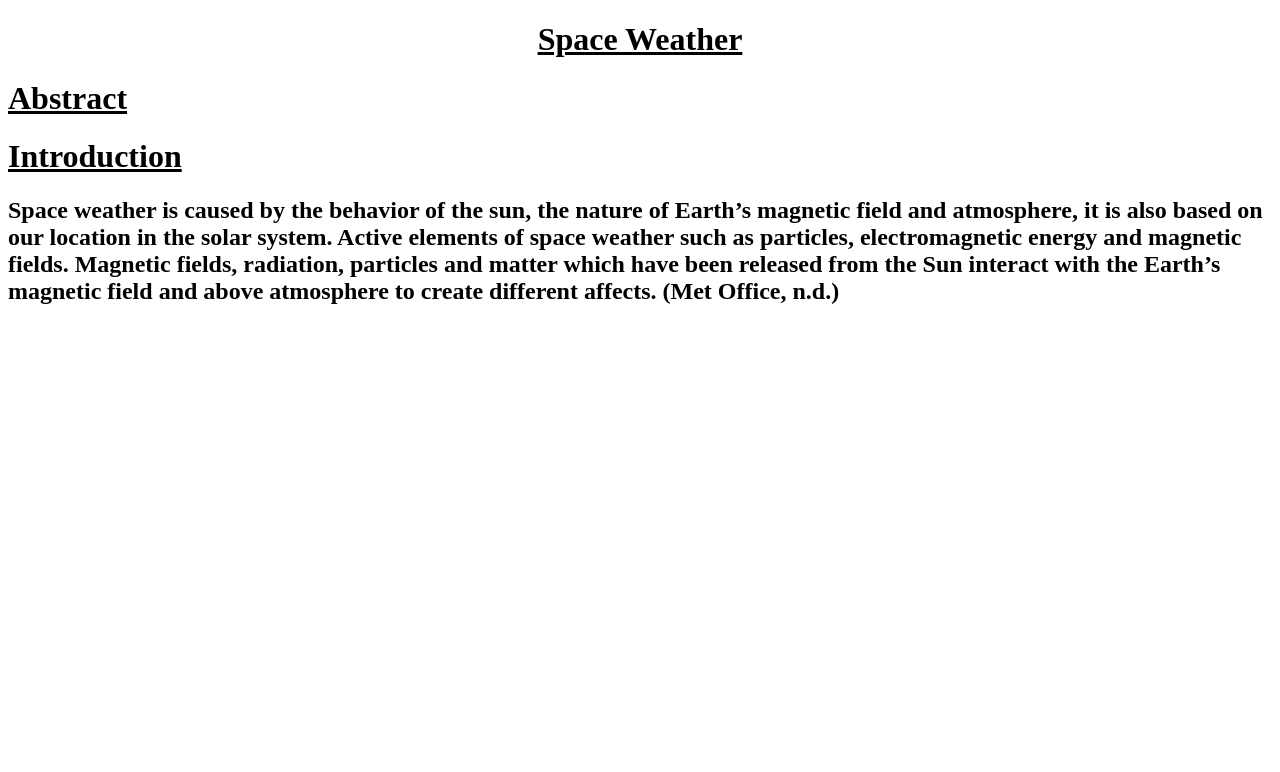
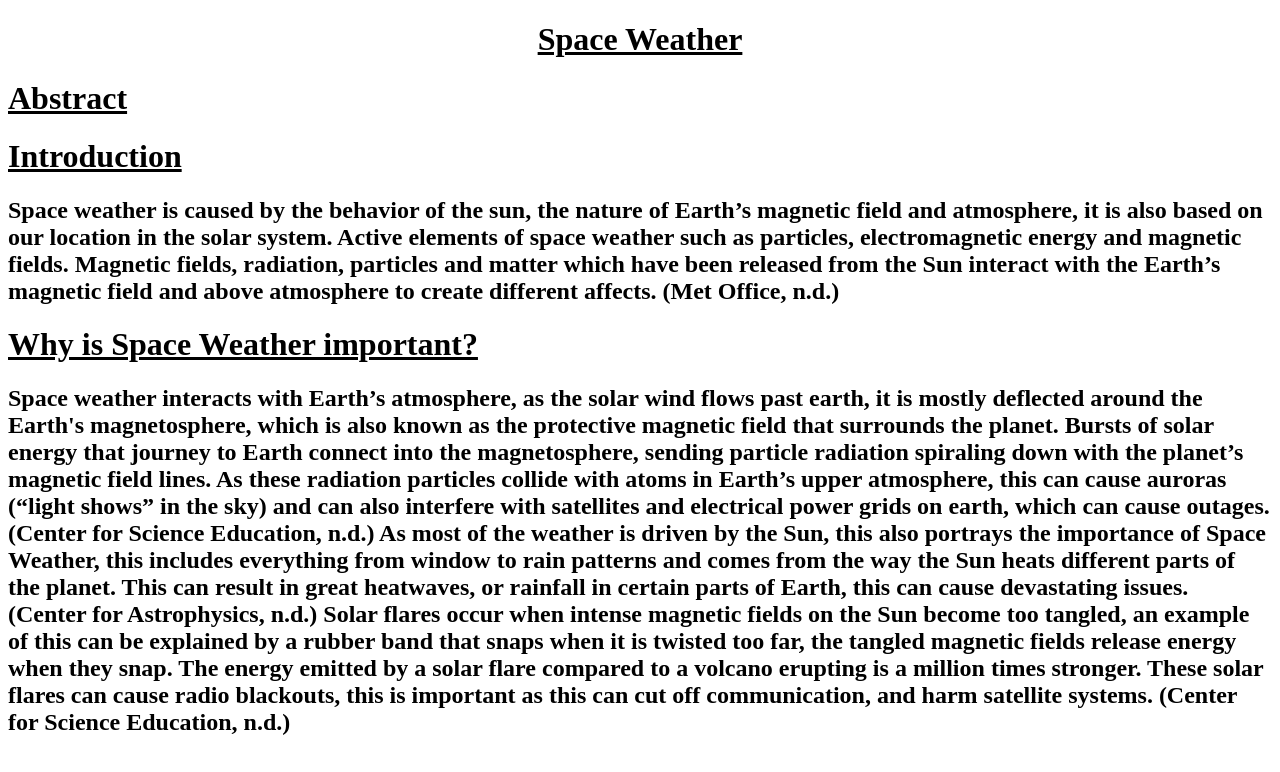
Before and after one commit to FEPSFY6876718/project, a plain HTML site: page index.html in a window 1280 px wide. Drawn offline with Linux system fonts and the light colour scheme.

Commit message:
Update index.html

```diff
--- a/index.html
+++ b/index.html
@@ -8,6 +8,13 @@
 
     <h1><b><u> Introduction </u></b></h1>
     <h2>Space weather is caused by the behavior of the sun, the nature of Earth’s magnetic field and atmosphere, it is also based on our location in the solar system. Active elements of space weather such as particles, electromagnetic energy and magnetic fields. Magnetic fields, radiation, particles and matter which have been released from the Sun interact with the Earth’s magnetic field and above atmosphere to create different affects. (Met Office, n.d.) </h2>
+
+    <h1><b><u> Why is Space Weather important?</u></b></h1>
+    <h2>Space weather interacts with Earth’s atmosphere, as the solar wind flows past earth, it is mostly deflected around the Earth's magnetosphere, which is also known as the protective magnetic field that surrounds the planet. Bursts of solar energy that journey to Earth connect into the magnetosphere, sending particle radiation spiraling down with the planet’s magnetic field lines. As these radiation particles collide with atoms in Earth’s upper atmosphere, this can cause auroras (“light shows” in the sky) and can also interfere with satellites and electrical power grids on earth, which can cause outages. (Center for Science Education, n.d.)
+
+        As most of the weather is driven by the Sun, this also portrays the importance of Space Weather, this includes everything from window to rain patterns and comes from the way the Sun heats different parts of the planet. This can result in great heatwaves, or rainfall in certain parts of Earth, this can cause devastating issues.  (Center for Astrophysics, n.d.)
+
+        Solar flares occur when intense magnetic fields on the Sun become too tangled, an example of this can be explained by a rubber band that snaps when it is twisted too far, the tangled magnetic fields release energy when they snap. The energy emitted by a solar flare compared to a volcano erupting is a million times stronger. These solar flares can cause radio blackouts, this is important as this can cut off communication, and harm satellite systems. (Center for Science Education, n.d.) </h2>
   </head>
 
 
```
